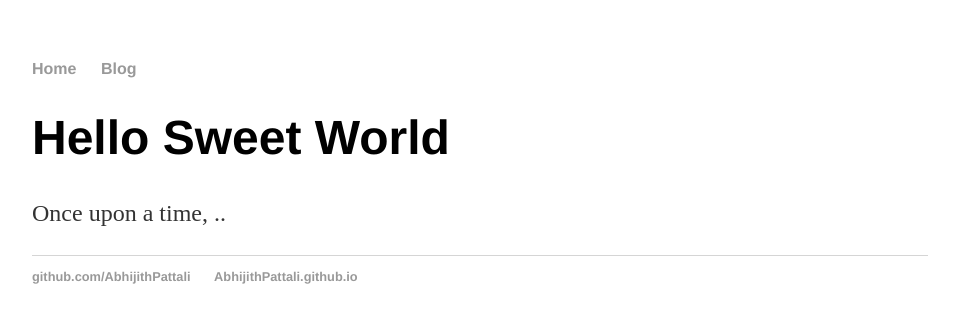
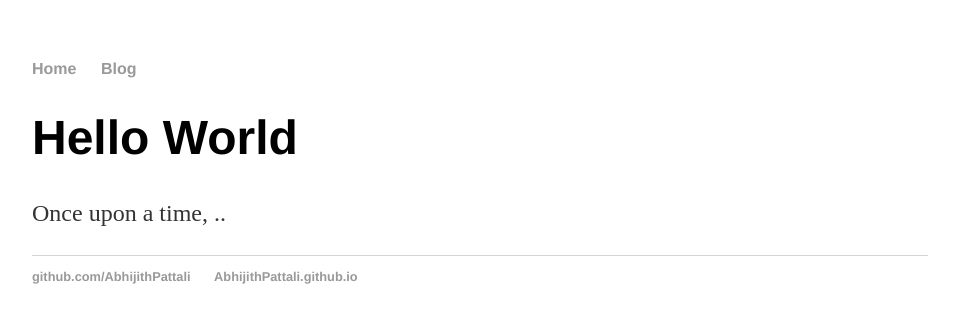
Before and after one commit to AbhijithPattali/AbhijithPattali.github.io, a Jekyll site: the page built from index.html, in a window 1280 px wide. Shown: the top 323 px of the page, without its empty margins (160-1119 px from the left). Built offline with Jekyll 4.4.1, drawn with Linux system fonts in a browser that asks for light colours.

Commit message:
Update index.html

```diff
--- a/index.html
+++ b/index.html
@@ -3,6 +3,6 @@ layout: default
 title: Web Programming
 ---
 <div class="blurb">
-    <h1>Hello Sweet World</h1>
+    <h1>Hello World</h1>
     <p>Once upon a time, ..</p>
 </div>
```
